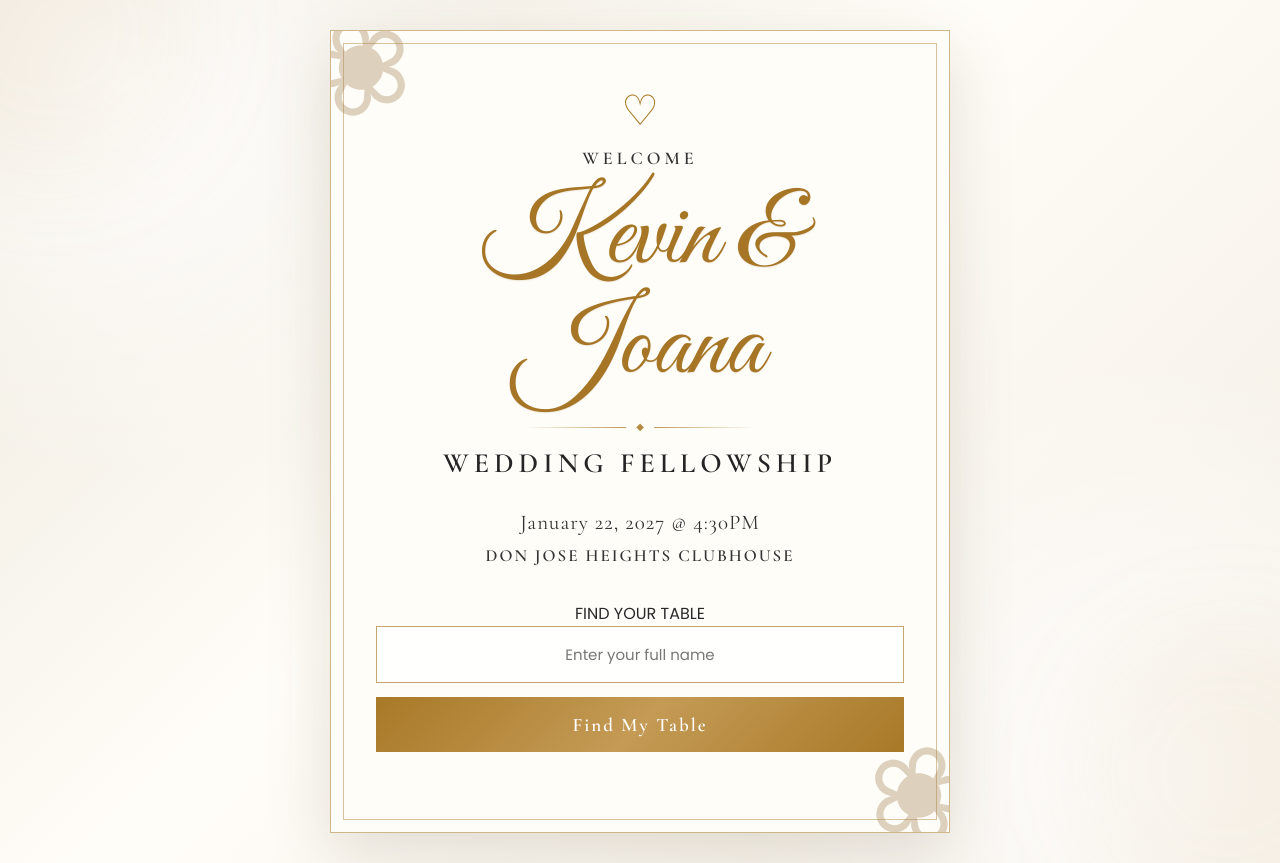
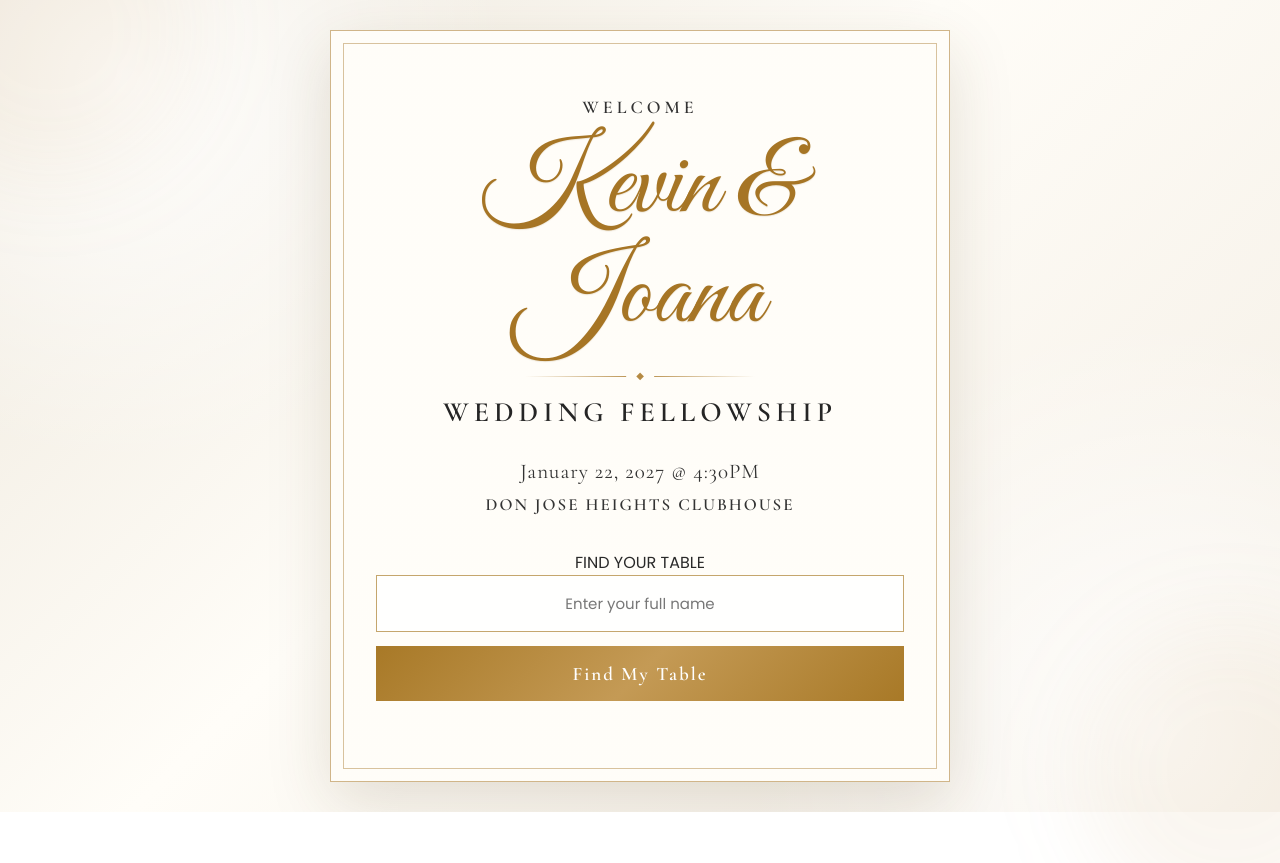
Before and after one commit to kevinserenopatayon-ai/KEVIN-JOANA-WEDDING-FELLOWSHIP, a plain HTML site: page index.html in a window 1280 px wide. After the commit the page ends 812 px from the top, so only its background shows below. Drawn offline with nearby package versions, Linux system fonts and the light colour scheme.

Commit message:
Update index.html

```diff
--- a/index.html
+++ b/index.html
@@ -21,12 +21,6 @@
 <body>
 
     <main class="card">
-
-        <!-- Decorative elements -->
-        <div class="floral floral-top">❀</div>
-        <div class="floral floral-bottom">❀</div>
-
-        <div class="heart">♡</div>
 
         <!-- Header -->
         <h3>WELCOME</h3>
```
